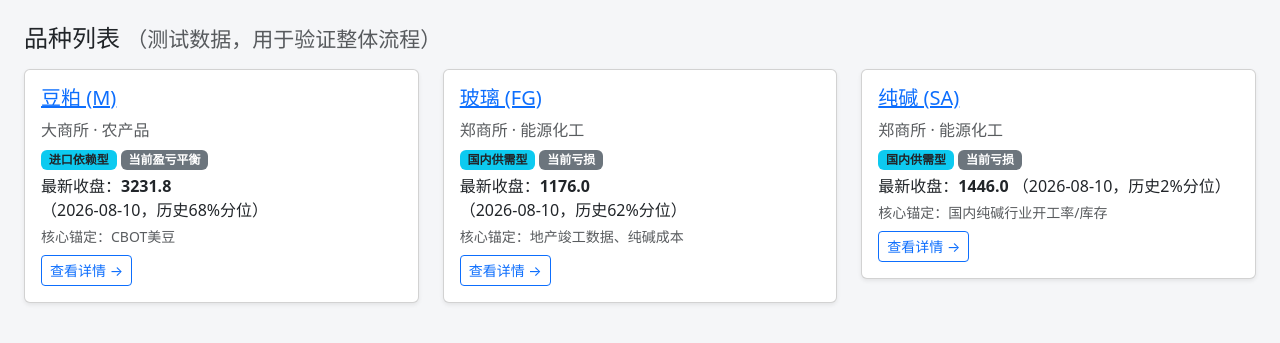
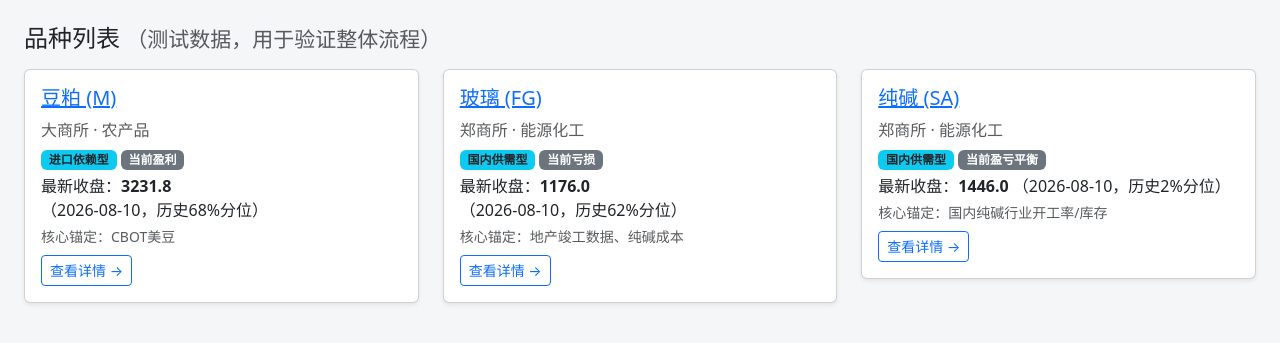
Before and after one commit to songsensen/futures_lab, a Flask app: page / in a window 1280 px wide. Shown: the part 56-399 px from the top of the page. Run offline with Flask 3, Linux system fonts and the light colour scheme; some libraries are stand-ins or nearby versions.

Commit message:
Update variety_list.html

```diff
--- a/app/templates/main/variety_list.html
+++ b/app/templates/main/variety_list.html
@@ -12,7 +12,7 @@
         </h5>
         <p class="text-muted mb-1">{{ c.variety.exchange }} · {{ c.variety.sector }}</p>
         <p class="mb-1"><span class="badge bg-info text-dark">{{ c.variety.pricing_type }}</span>
-           <span class="badge bg-secondary">当前{{ c.variety.profit_status }}</span></p>
+           <span class="badge bg-secondary">当前{{ c.profit_status.label }}</span></p>
         {% if c.price_snap %}
         <p class="mb-1">最新收盘：<strong>{{ c.price_snap.latest_close }}</strong>
           （{{ c.price_snap.latest_date }}，历史{{ c.price_snap.percentile }}%分位）</p>
```
